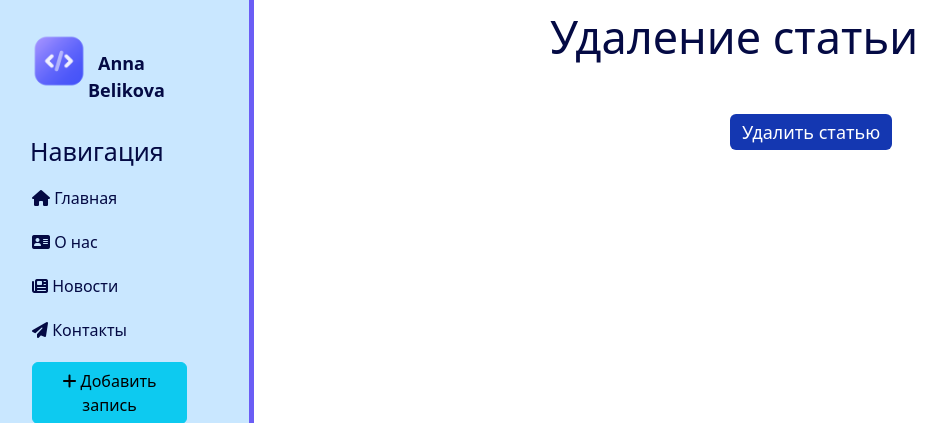
After one commit to Opex128/django-website-2, a Django app: page /news/4/delete in a window 1280 px wide. The commit adds this page. Shown: the top 423 px of the page, without its empty margins (2-948 px from the left). Run offline with Django 4.2, Linux system fonts and the light colour scheme; data comes from the database, SQL or seed files in the repository; both versions use the stored data as it was after the commit.

Commit message:
Редактирование и удаление записей

```diff
--- a/mysite2/news/models.py
+++ b/mysite2/news/models.py
@@ -10,6 +10,9 @@ class Articles(models.Model):
     def __str__(self):
         return self.title
 
+    def get_absolute_url(self):
+        return f"/news/{self.id}"
+
     class Meta:
         verbose_name = "Новость"
         verbose_name_plural = "Новости"
--- a/mysite2/news/templates/news/details_view.html
+++ b/mysite2/news/templates/news/details_view.html
@@ -9,6 +9,8 @@
    <h1>{{article.title}}</h1>
    <p>{{article.date}}</p>
    <p>{{article.full_text}}</p>
+   <a href="{% url 'news-delete' article.id %}" class="btn btn-danger">Удалить статью</a>
+   <a href="{% url 'news-update' article.id %}" class="btn btn-info">Редактировать статью</a>
 
 </div>
 
--- /dev/null
+++ b/mysite2/news/templates/news/news-delete.html
@@ -0,0 +1,17 @@
+{% extends "main/layout.html"%}
+
+
+{%block title%} Удаление статьи{%endblock%}
+
+
+{%block content%}
+<div class="features">
+   <h1>Удаление статьи</h1>
+    <form method="post">
+        {% csrf_token %}
+
+        <button class="btn btn-success" type="submit">Удалить статью</button>
+    </form>
+</div>
+
+{%endblock%}
--- a/mysite2/news/urls.py
+++ b/mysite2/news/urls.py
@@ -5,4 +5,6 @@ urlpatterns = [
     path("", views.news_home, name="news_home"),
     path("create", views.create, name="create"),
     path("<int:pk>", views.NewsDetailView.as_view(), name="news-detail"),
+    path("<int:pk>/update", views.NewsUpdateView.as_view(), name="news-update"),
+    path("<int:pk>/delete", views.NewsDeleteView.as_view(), name="news-delete"),
 ]
--- a/mysite2/news/views.py
+++ b/mysite2/news/views.py
@@ -1,7 +1,7 @@
 from django.shortcuts import render, redirect
 from .models import Articles
 from .forms import ArticlesForm
-from django.views.generic import DeleteView
+from django.views.generic import DetailView, UpdateView, DeleteView
 
 
 def news_home(requst):
@@ -9,10 +9,22 @@ def news_home(requst):
     return render(requst, "news/news_home.html", {"news": news})
 
 
-class NewsDetailView(DeleteView):
+class NewsDetailView(DetailView):
     model = Articles
     template_name = "news/details_view.html"
     context_object_name = "article"
+
+
+class NewsUpdateView(UpdateView):
+    model = Articles
+    template_name = "news/create.html"
+    form_class = ArticlesForm
+
+
+class NewsDeleteView(DeleteView):
+    model = Articles
+    template_name = "news/news-delete.html"
+    success_url = "/news"
 
 
 def create(requst):
```
Also changed, not shown: mysite2/db.sqlite3.
